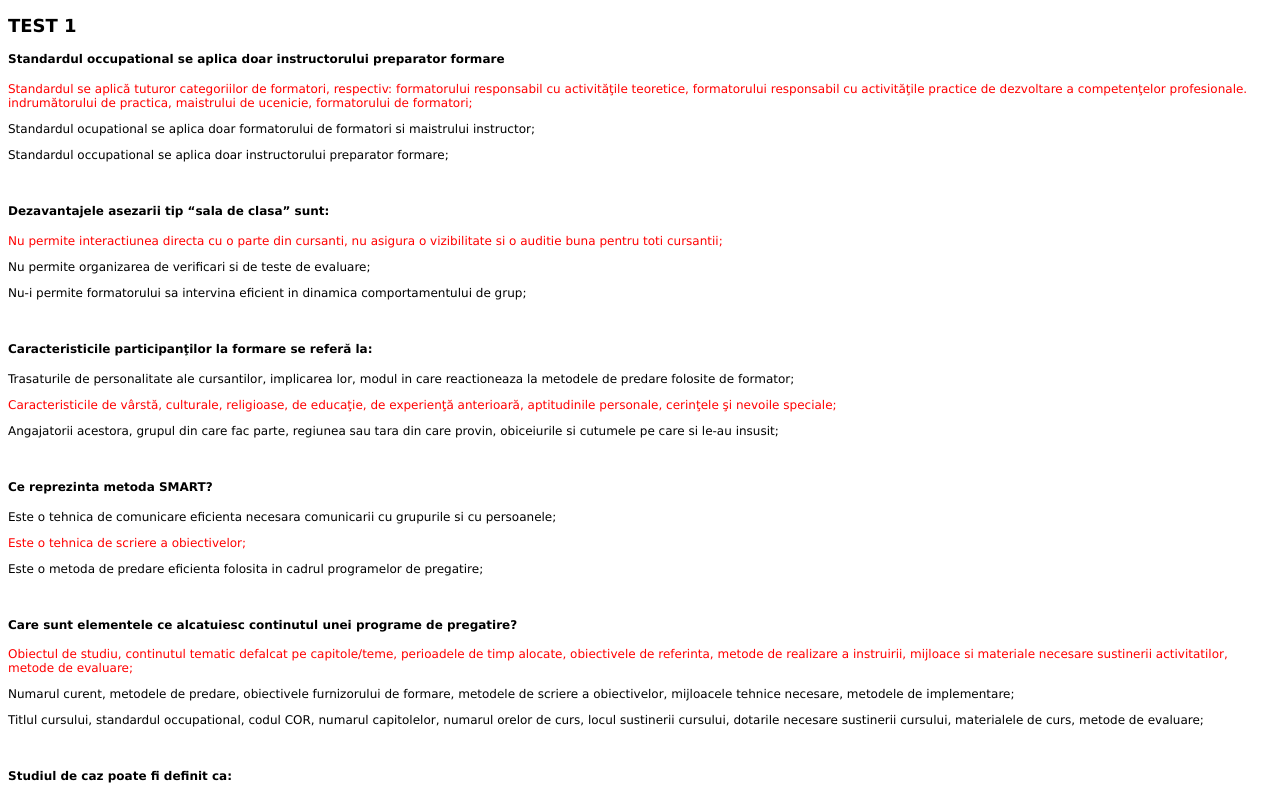
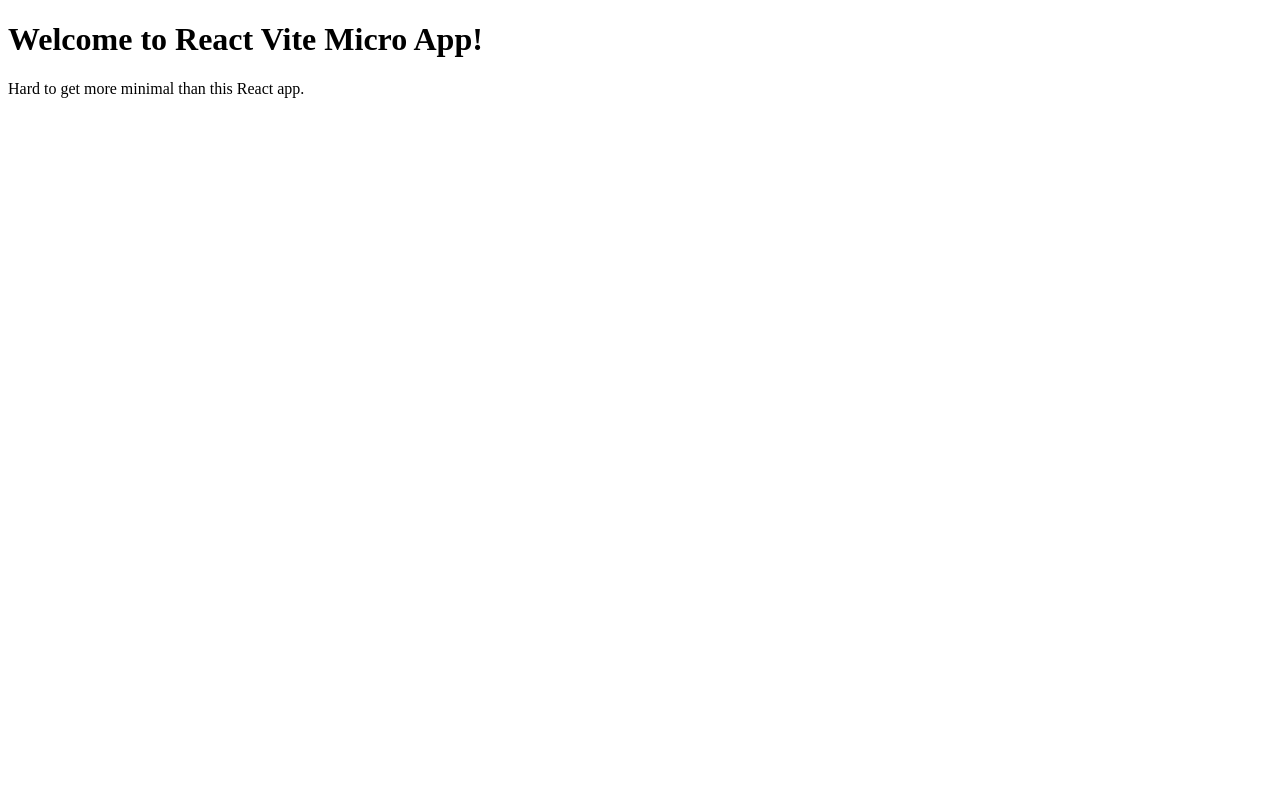
Before and after one commit to xander-codes/purple-hippo, a React (Vite) app: page / in a window 1280 px wide. Shown: the top 798 px of the page. Built offline with nearby package versions, Linux system fonts and the light colour scheme.

Commit message:
hide component

```diff
--- a/src/App.jsx
+++ b/src/App.jsx
@@ -5,10 +5,10 @@ import {Test} from "./Test";
 
 export default () => (
     <>
-        {/*<h1>Welcome to React Vite Micro App!</h1>*/}
-        {/*<p>Hard to get more minimal than this React app.</p>*/}
+        <h1>Welcome to React Vite Micro App!</h1>
+        <p>Hard to get more minimal than this React app.</p>
         {/*<Home/>*/}
         {/*<Login/>*/}
-        <Test/>
+        {/*<Test/>*/}
     </>
 );
```
